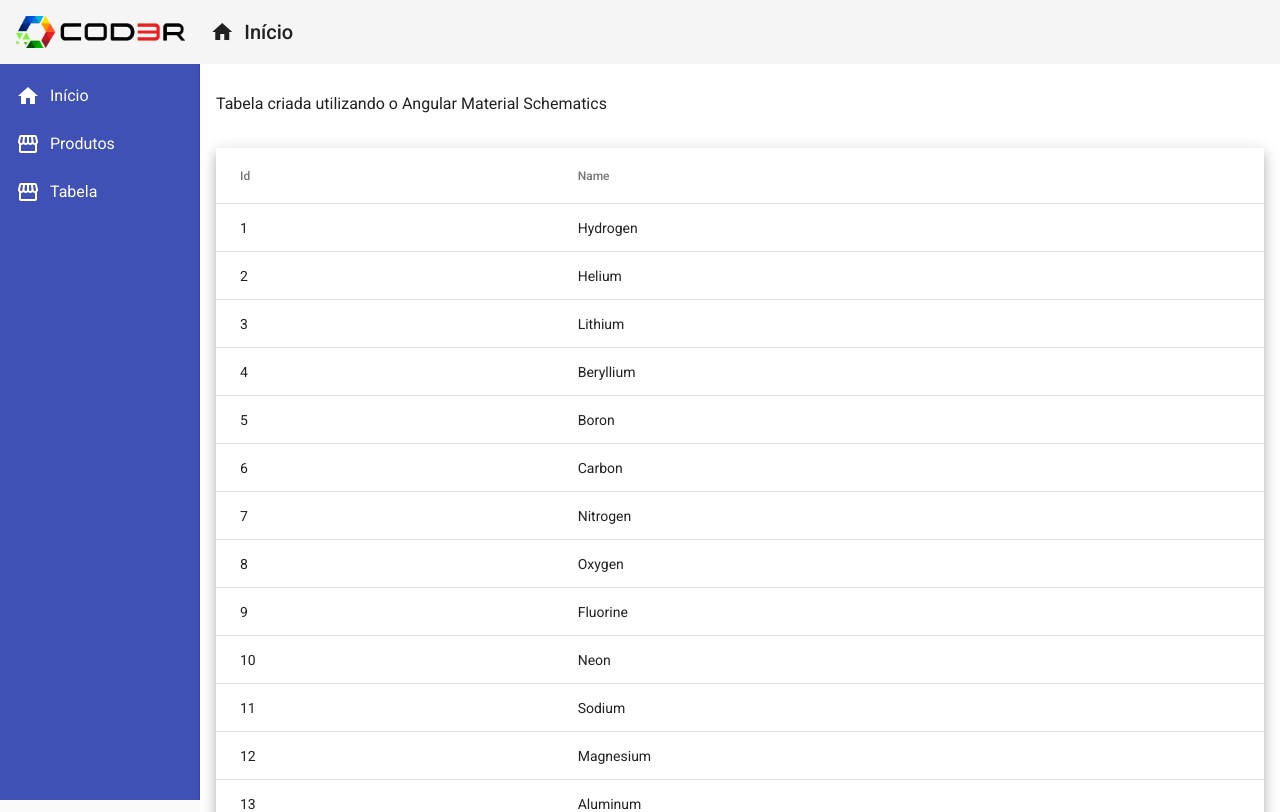
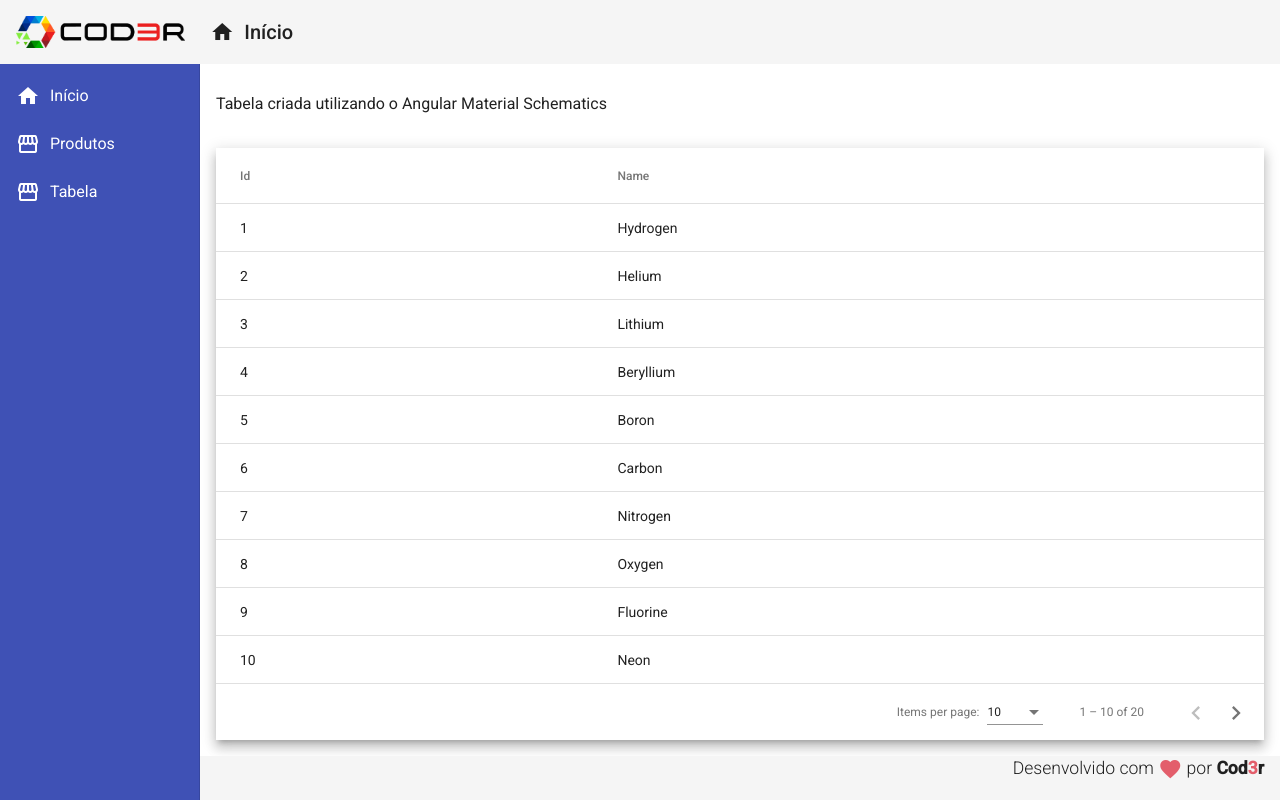
Before and after one commit to danielsava/curso-cod3r-angular9, an Angular app in the folder frontend/: page /schematics/tabela in a window 1280 px wide. Shown: the top 812 px of the page. Built offline with nearby package versions, Linux system fonts and the light colour scheme.

Commit message:
Angular Schematics : Tabela Exemplo

```diff
--- a/frontend/src/app/components/schematics/tabela/tabela.component.html
+++ b/frontend/src/app/components/schematics/tabela/tabela.component.html
@@ -21,7 +21,7 @@
   <mat-paginator #paginator
       [length]="dataSource?.data.length"
       [pageIndex]="0"
-      [pageSize]="50"
-      [pageSizeOptions]="[25, 50, 100, 250]">
+      [pageSize]="10"
+      [pageSizeOptions]="[5, 10, 25, 50, 100, 250]">
   </mat-paginator>
 </div>
```
